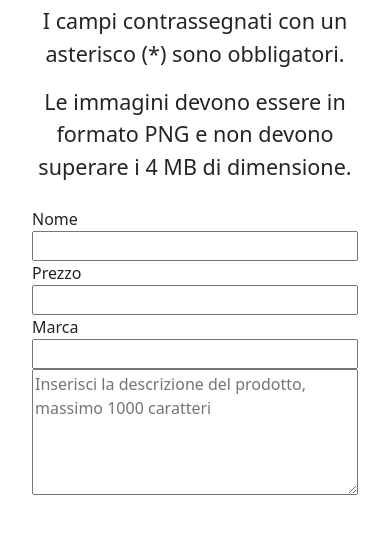
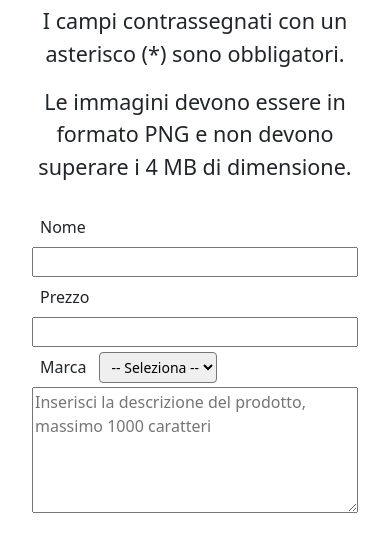
Before and after one commit to lucasens1/html-css-bootstrap-dashboard, a plain HTML site: page new_prod.html in a window 390 px wide. Shown: the part 92-644 px from the top of the page. Drawn offline with nearby package versions, Linux system fonts and the light colour scheme.

Commit message:
add : minor fix today end

```diff
--- a/new_prod.html
+++ b/new_prod.html
@@ -146,20 +146,27 @@
                     <form action="" class="col-12 col-md-8">
                         <div class="d-md-flex flex-md-column p-2">
 
-                            <label for="name" class="p-md-2 w-md-25">Nome</label>
+                            <label for="name" class="p-md-2 w-md-25 p-2">Nome</label>
                             <input type="text" id="name" class="w-100">
 
-                            <label for="price" class="p-md-2 w-md-25">Prezzo</label>
+                            <label for="price" class="p-md-2 w-md-25 p-2">Prezzo</label>
                             <input type="text" id="price" class="w-100">
 
-                            <label for="marca" class="p-md-2 w-md-25">Marca</label>
-                            <input type="text" id="marca" class="w-100">
+                            <label for="marca" class="p-md-2 w-md-25 p-2">Marca</label>
+                            <select class="form-select-sm" aria-label="Default select example">
+                                <option selected>-- Seleziona --</option>
+                                <option value="1">Samsung</option>
+                                <option value="2">Apple</option>
+                                <option value="3">Nokia</option>
+                              </select>
+
 
                             <textarea name="message" id="message" class="w-100" rows="5" placeholder="Inserisci la descrizione del prodotto, massimo 1000 caratteri"></textarea>
 
                         </div>
+                    </form>
 
-
+                    <form action="" class="col-12 col-md-4">
 
                     </form>
 
```
